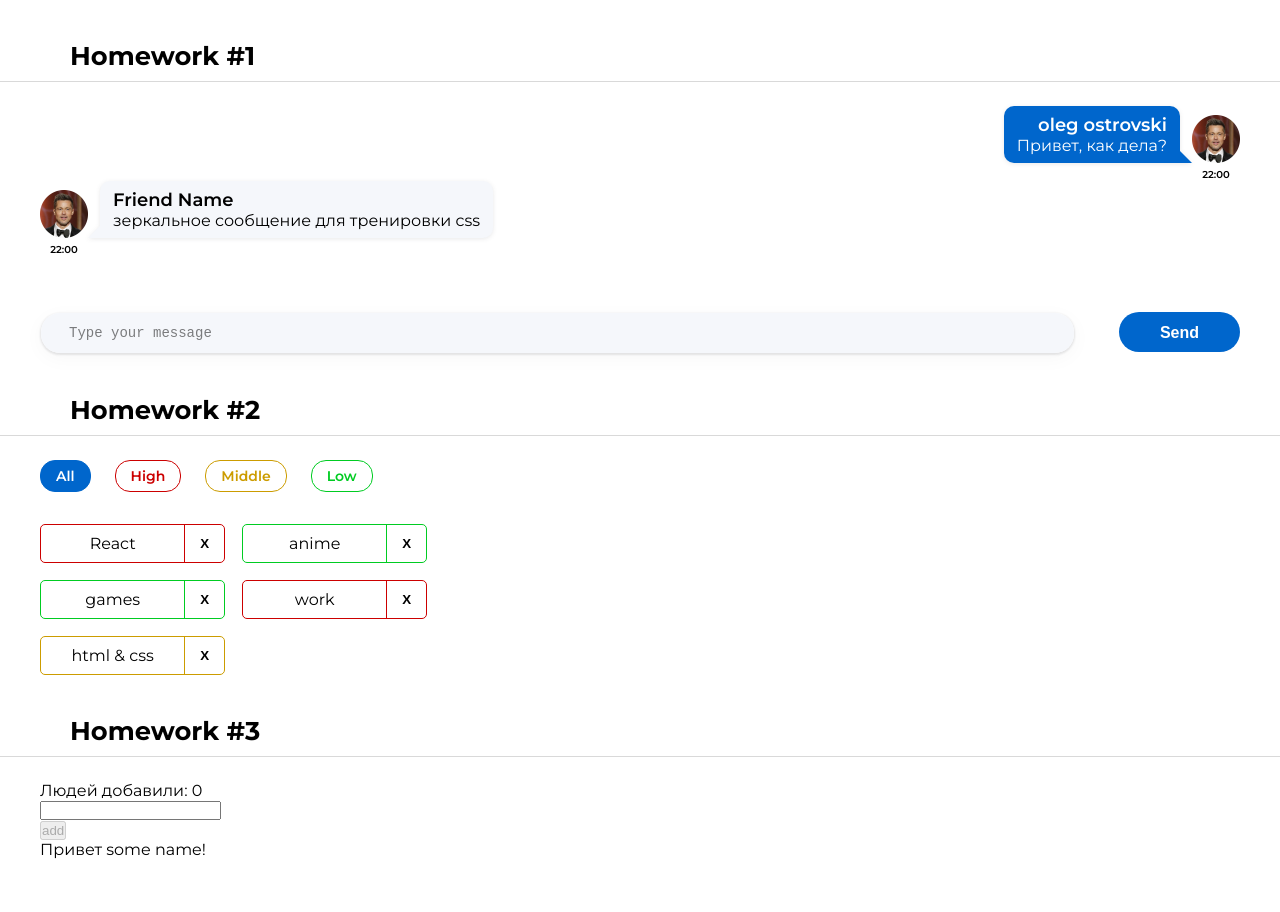
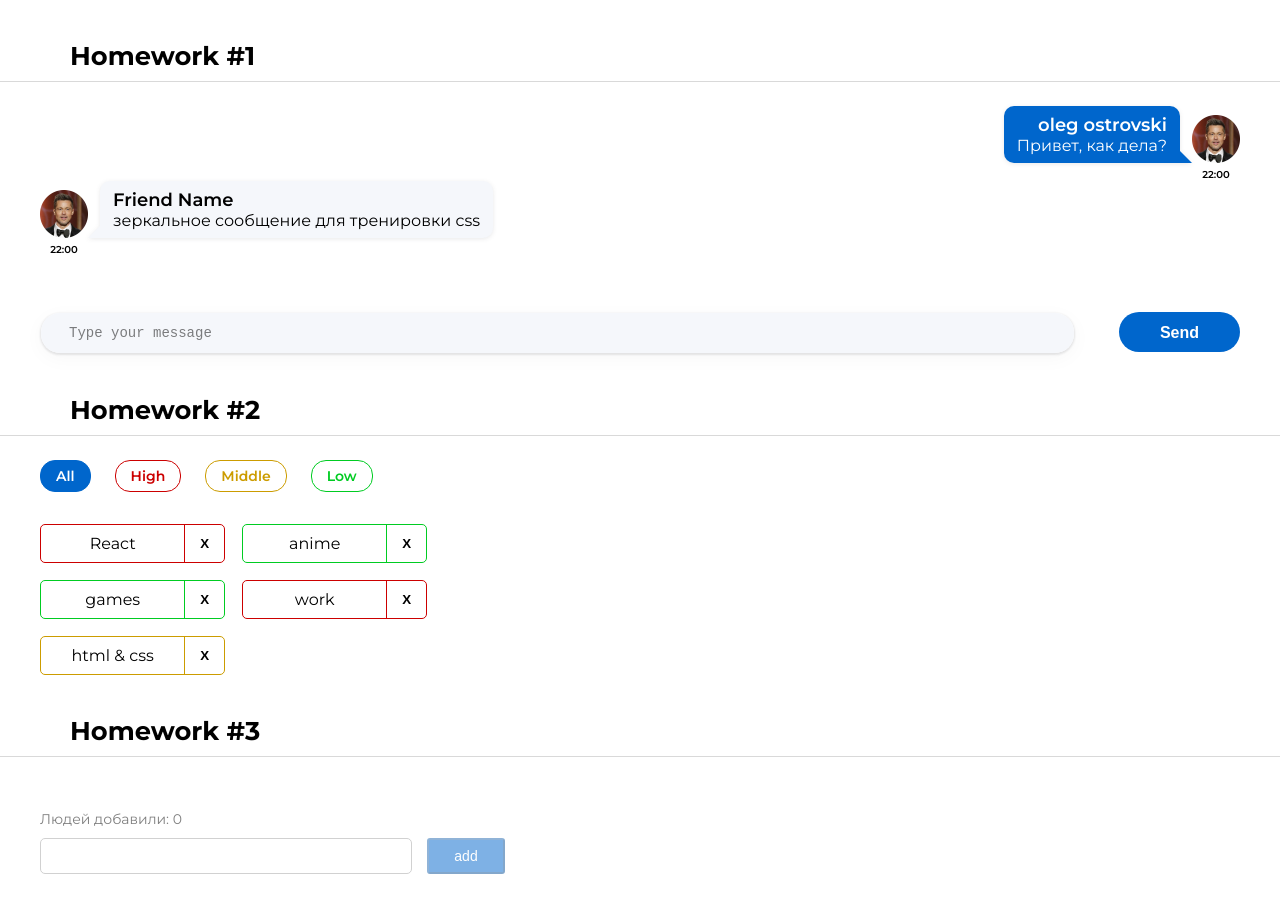
Before and after one commit to oleg-lego-lego/worksComponents, a React (Create React App) app: page / in a window 1280 px wide. Shown: the top 912 px of the page. Before the commit the page ends 859 px from the top, so only its background shows below. Built offline with nearby package versions, Linux system fonts and the light colour scheme.

Commit message:
add style css

```diff
--- a/src/s2-homeworks/hw03/Greeting.module.css
+++ b/src/s2-homeworks/hw03/Greeting.module.css
@@ -1,22 +1,43 @@
 .greetingForm {
+    height: 200px;
 }
 
 .inputAndButtonContainer {
+    display: flex;
+    align-items: start;
 }
 
 .error {
+    margin-top: 10px;
+    font-weight: 400;
+    font-size: 14px;
+    line-height: 17px;
+    color: #CC0000;
 }
 
 .input {
+    width: 372px;
+    height: 36px;
+    border: 1px solid #D1D1D1;
+    border-radius: 5px;
 }
 
 .input:focus {
 }
 
 .errorInput {
+    border: 1px solid #CC0000;
 }
 
 .button {
+    width: 78px;
+    height: 36px;
+    background: #0066CC;
+    border-radius: 3px;
+    margin-left: 15px;
+    font-size: 14px;
+    line-height: 20px;
+    color: #FFFFFF;
 }
 
 .button:focus {
@@ -26,10 +47,20 @@
 }
 
 .button:disabled {
+    opacity: 0.5;
 }
 
 .text {
+    padding: 30px 0 10px;
+    font-weight: 400;
+    font-size: 14px;
+    line-height: 17px;
+    color: rgba(0, 0, 0, 0.5);
 }
 
 .greeting {
+    font-weight: 500;
+    font-size: 14px;
+    line-height: 17px;
+    color: #000000;
 }
--- a/src/s2-homeworks/hw03/Greeting.tsx
+++ b/src/s2-homeworks/hw03/Greeting.tsx
@@ -25,7 +25,7 @@ const Greeting: React.FC<GreetingPropsType> = (
         lastUserName,
     } // деструктуризация пропсов
 ) => {
-    const inputClass = s.errorInput // need to fix with (?:)
+    const inputClass = `${s.input} ${error ? s.errorInput : ''}`
 
     return (
         <div id={'hw3-form'} className={s.greetingForm}>
@@ -61,7 +61,7 @@ const Greeting: React.FC<GreetingPropsType> = (
                 </button>
             </div>
 
-            {lastUserName && (
+            {!error && lastUserName && (
                 <div className={s.greeting}>
                     Привет <span id={'hw3-last-user'}>{lastUserName}</span>!
                 </div>
--- a/src/s2-homeworks/hw03/GreetingContainer.tsx
+++ b/src/s2-homeworks/hw03/GreetingContainer.tsx
@@ -56,8 +56,8 @@ const GreetingContainer: React.FC<GreetingContainerPropsType> = ({users, addUser
         pureOnEnter(e, addUser)
     }
 
-    const totalUsers = 0 // need to fix
-    const lastUserName =  'some name' // need to fix
+    const totalUsers = users.length
+    const lastUserName = users.length > 0 ? users.slice(-1)[0].name : ''
 
     return (
         <Greeting
```
